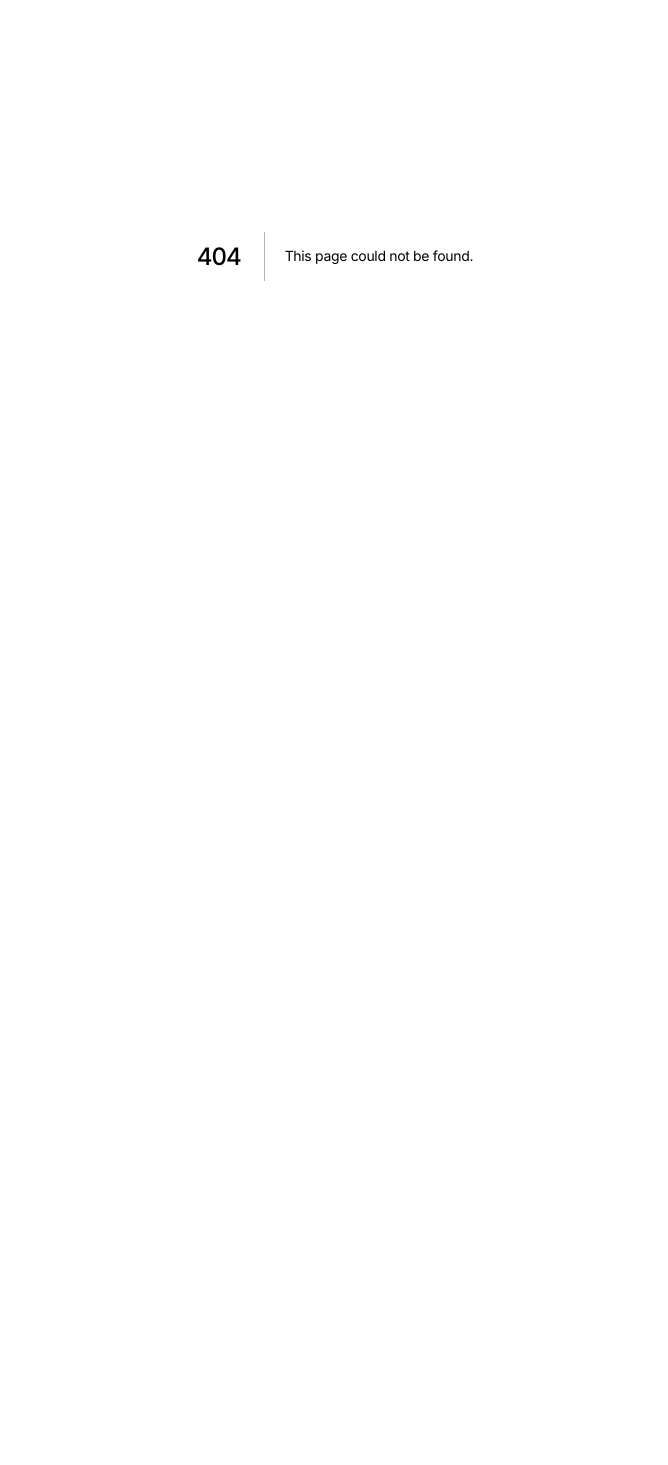
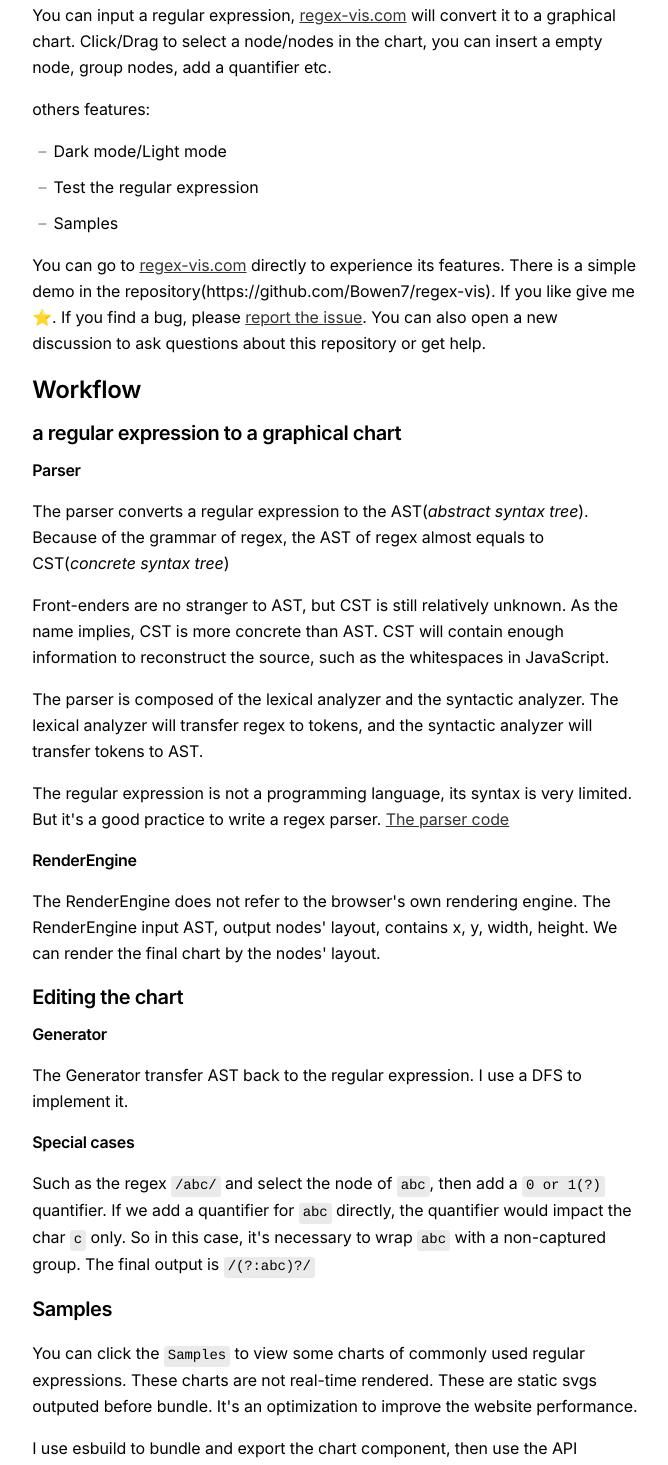
Before and after one commit to Bowen7/blog, a Next.js app: page /post/regex-vis-en in a window 1280 px wide. Before the commit this address had no page. Shown: the part 240-1705 px from the top of the page, without its empty margins (305-973 px from the left). Before the commit the page ends 976 px from the top, so only its background shows below. Built offline with nearby package versions, Linux system fonts and the light colour scheme.

Commit message:
Update post

```diff
--- a/pages/globals.css
+++ b/pages/globals.css
@@ -266,3 +266,17 @@ time {
 table {
 	width: 100%;
 }
+
+code {
+	display: inline-block;
+  font-size: 0.875rem;
+	padding: 0 0.25rem;
+  border-radius: 0.2rem;
+	line-height: 1.5;
+  background: rgb(234, 234, 234);
+}
+
+pre code {
+  border-radius: none;
+  background: inherit;
+}
--- /dev/null
+++ b/pages/post/regex-vis-en.mdx
@@ -0,0 +1,76 @@
+export const meta = {
+  title: 'Use regex-vis.com to visualize regular expressions',
+  time: '20220201',
+  tags: ['Parser']
+}
+
+[regex-vis.com](https://regex-vis.com) is a website to learn, write and test regular expressions.
+[regex-vis.com](https://regex-vis.com) not only converts regular expressions to charts but also allows us to edit these charts.
+
+## Features
+
+You can input a regular expression, [regex-vis.com](https://regex-vis.com) will convert it to a graphical chart.
+Click/Drag to select a node/nodes in the chart, you can insert a empty node, group nodes, add a quantifier etc.
+
+others features:
+
+- Dark mode/Light mode
+- Test the regular expression
+- Samples
+
+You can go to [regex-vis.com](https://regex-vis.com) directly to experience its features.
+There is a simple demo in the repository(https://github.com/Bowen7/regex-vis).
+If you like give me ⭐.
+If you find a bug, please [report the issue](https://github.com/Bowen7/regex-vis/issues).
+You can also open a new discussion to ask questions about this repository or get help.
+
+## Workflow
+
+### a regular expression to a graphical chart
+
+#### Parser
+
+The parser converts a regular expression to the AST(_abstract syntax tree_). Because of the grammar of regex, the AST of regex almost equals to CST(_concrete syntax tree_)
+
+Front-enders are no stranger to AST, but CST is still relatively unknown.
+As the name implies, CST is more concrete than AST.
+CST will contain enough information to reconstruct the source, such as the whitespaces in JavaScript.
+
+The parser is composed of the lexical analyzer and the syntactic analyzer.
+The lexical analyzer will transfer regex to tokens, and the syntactic analyzer will transfer tokens to AST.
+
+The regular expression is not a programming language, its syntax is very limited.
+But it's a good practice to write a regex parser.
+[The parser code](https://github.com/Bowen7/regex-vis/tree/prod/src/parser)
+
+#### RenderEngine
+
+The RenderEngine does not refer to the browser's own rendering engine.
+The RenderEngine input AST, output nodes' layout, contains x, y, width, height.
+We can render the final chart by the nodes' layout.
+
+### Editing the chart
+
+#### Generator
+
+The Generator transfer AST back to the regular expression. I use a DFS to implement it.
+
+#### Special cases
+
+Such as the regex `/abc/` and select the node of `abc`, then add a `0 or 1(?)` quantifier.
+If we add a quantifier for `abc` directly, the quantifier would impact the char `c` only.
+So in this case, it's necessary to wrap `abc` with a non-captured group.
+The final output is `/(?:abc)?/`
+
+### Samples
+
+You can click the `Samples` to view some charts of commonly used regular expressions.
+These charts are not real-time rendered. These are static svgs outputed before bundle.
+It's an optimization to improve the website performance.
+
+I use esbuild to bundle and export the chart component, then use the API `renderToString` of React to generate the html strings and save these.
+
+## About
+
+- Inspired by [Regulex](https://jex.im/regulex/) and [Regexper](https://regexper.com/).
+- Use [@geist-ui/core](https://github.com/geist-org/geist-ui), a modern and minimalist React UI library.
```
Also changed, not shown: pages/post/regex-vis.mdx (+8 -8 lines), 1 other file (tests, documents, lock files or other folders).
